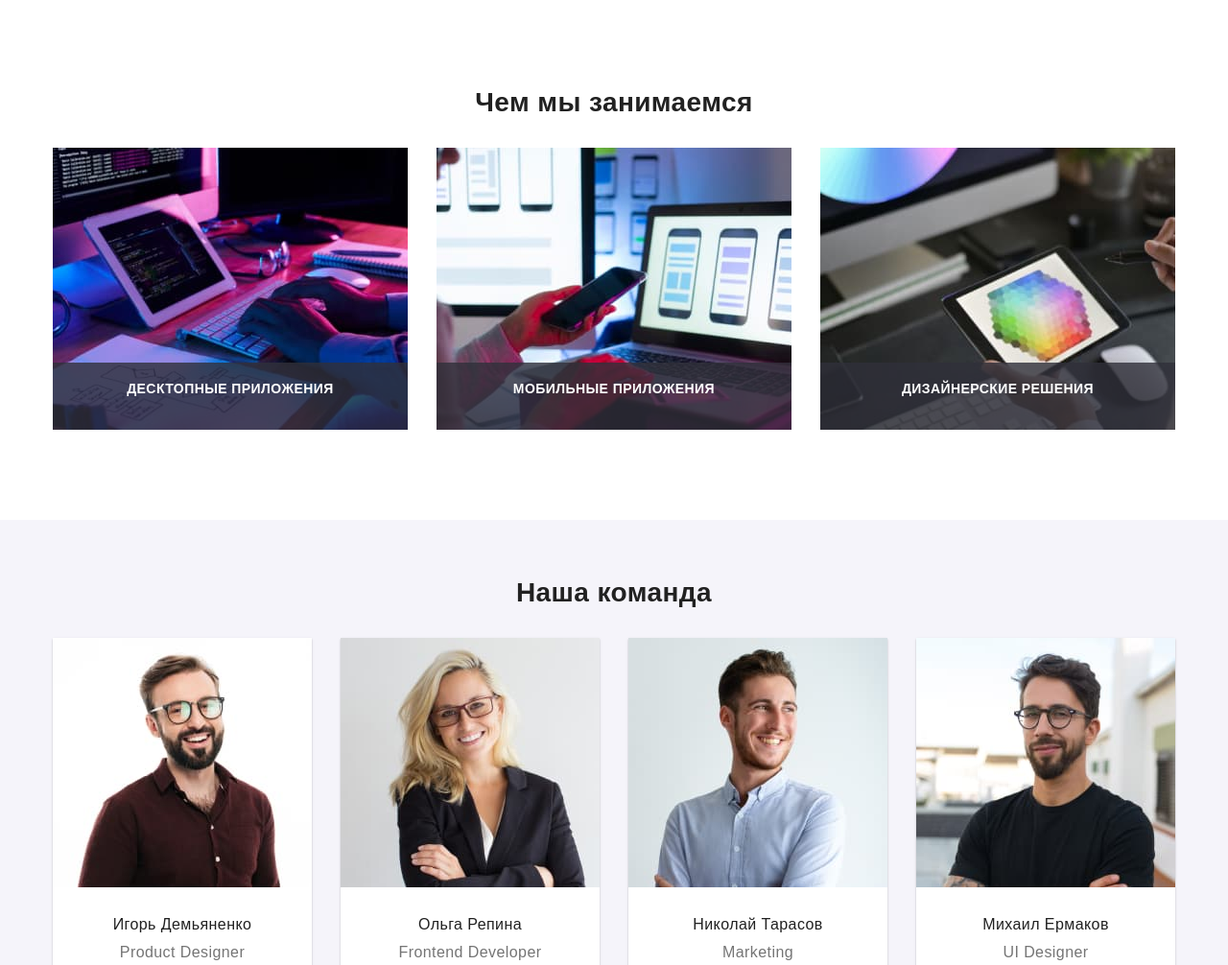
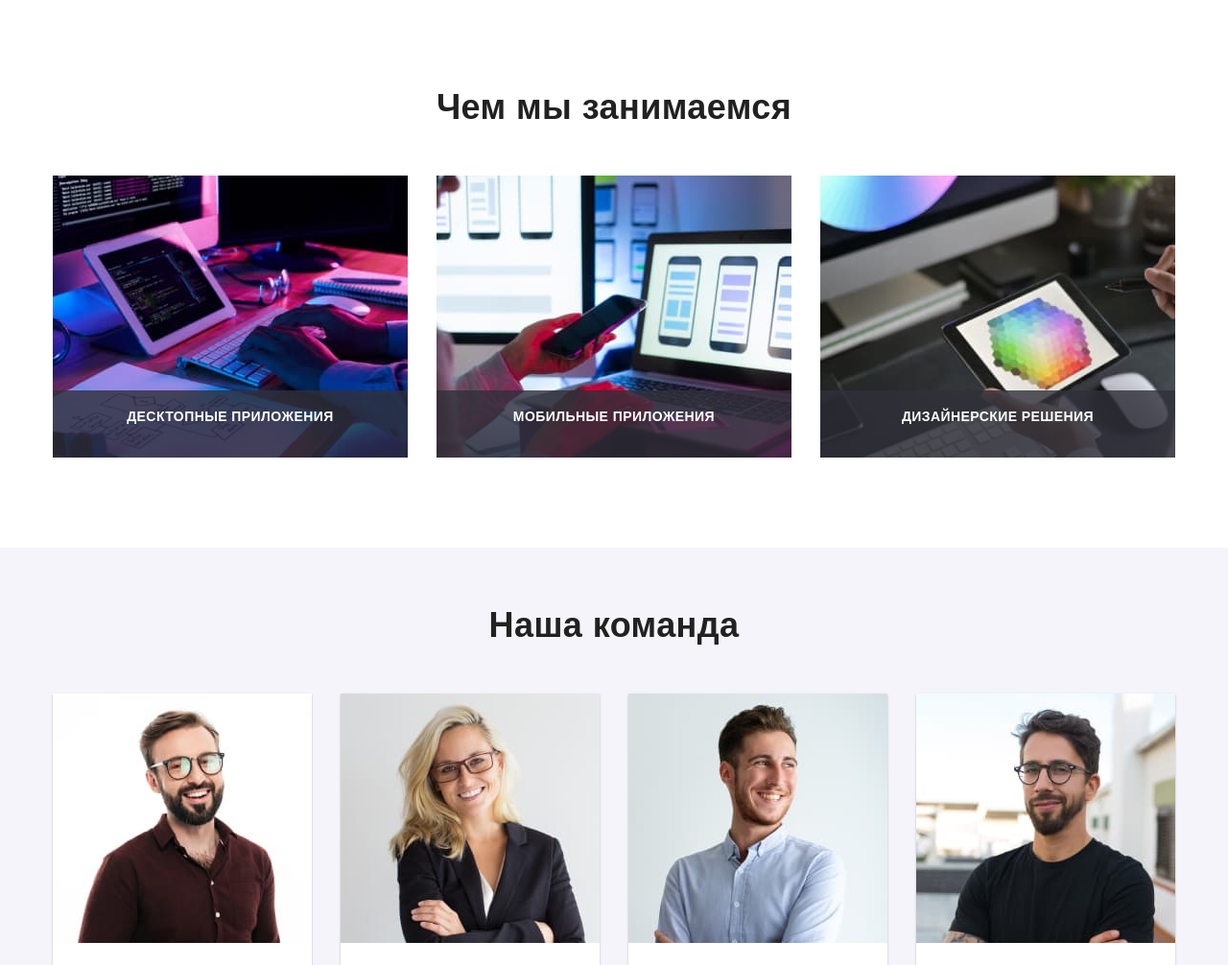
Before and after one commit to zerkel1991/goit-markup-hw-08-, a plain HTML site: page index.html in a window 1280 px wide. Shown: the part 1056-2062 px from the top of the page at 96% size. Drawn offline with Linux system fonts and the light colour scheme; a web font is replaced by a local one.

Commit message:
finaaaaal

```diff
--- a/sass/components/_buttons-list.scss
+++ b/sass/components/_buttons-list.scss
@@ -44,7 +44,7 @@
         }
     }
 
-    @media screen and (min-width: 480px) {
+    @media screen and (min-width: 480px) and (max-width:767px) {
       &:nth-child(-n+3) {
         margin-bottom: 15px;
     }
--- a/sass/components/_footer-form.scss
+++ b/sass/components/_footer-form.scss
@@ -15,6 +15,7 @@
       flex-direction: row;
       flex-wrap: wrap;
       width: 570px;
+      margin-top: 0;
       margin-left: 93px;
     }
   }
--- a/sass/components/_fourth-section.scss
+++ b/sass/components/_fourth-section.scss
@@ -12,6 +12,10 @@
 
   .section-fourth__title {
     @extend %section-title;
+    @media screen and (min-width: 1200px) {
+      font-size: 36px;
+      margin-bottom: 50px;
+    }
   }
 
   .section-fourth__clients {
--- a/sass/components/_second-section.scss
+++ b/sass/components/_second-section.scss
@@ -10,8 +10,11 @@
   }
 
   .section-second__title {
-    @extend %section-title;
-  }
+    margin-bottom: 50px;
+    font-size: 36px;
+    line-height: 1.16;
+    text-align: center;
+    }
 
 
   .section-second__services {
--- a/sass/components/_third-section.scss
+++ b/sass/components/_third-section.scss
@@ -41,6 +41,10 @@
 
 .section-third__title {
   @extend %section-title;
+  @media screen and (min-width: 1200px) {
+    font-size: 36px;
+    margin-bottom: 50px;
+  }
 }
 
 .employee {
```
Also changed, not shown: css/main.css, css/main.min.css, 2 other files.
